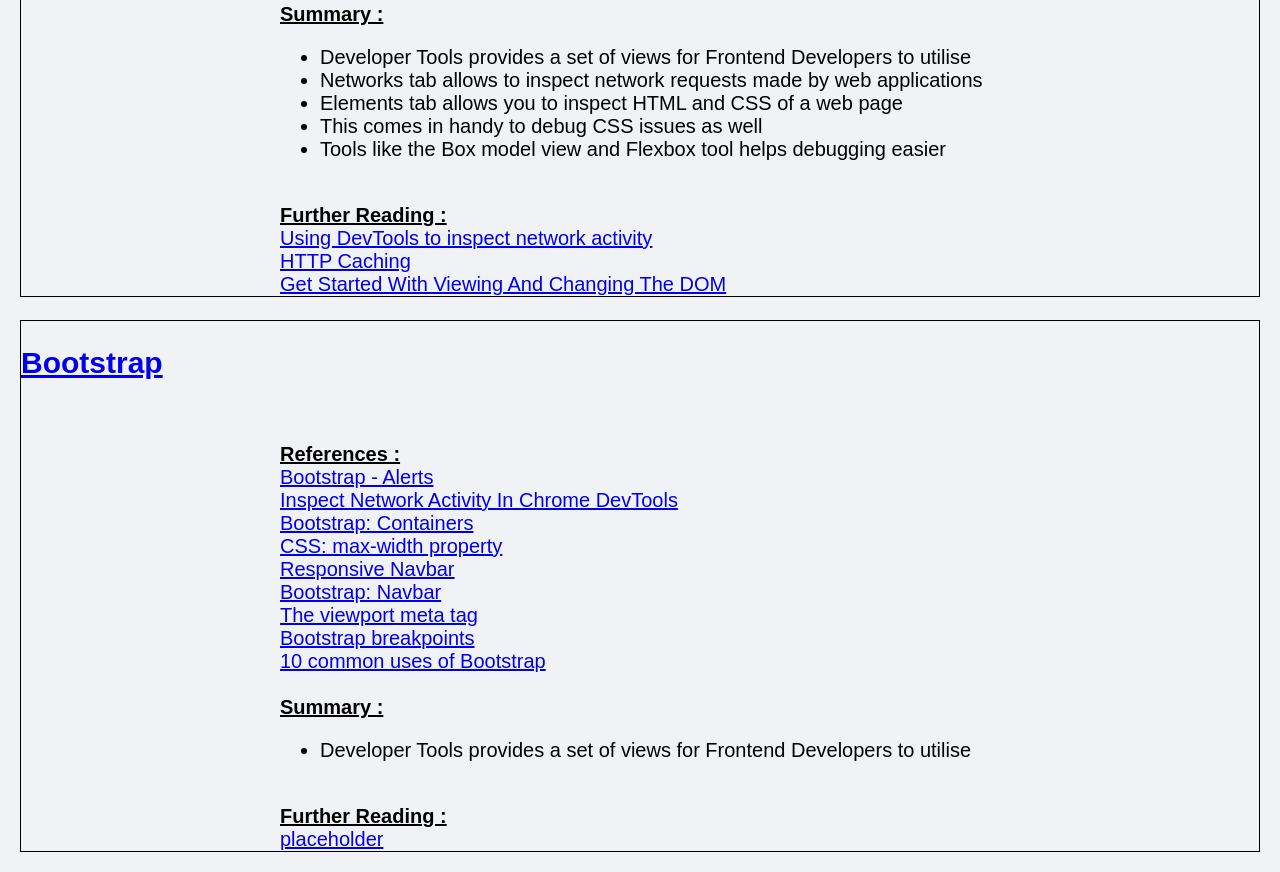
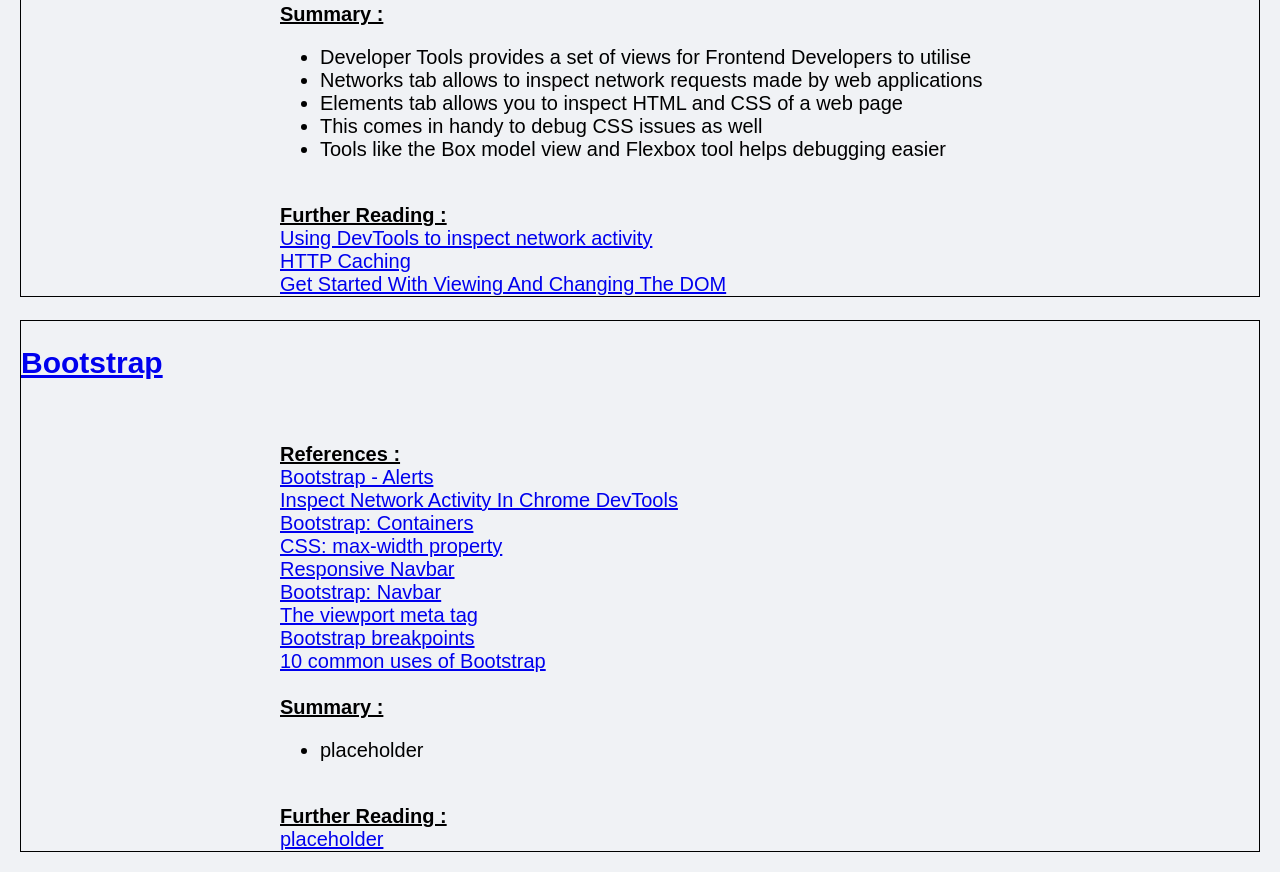
Before and after one commit to DionneNoellaBarretto/Crio.doLearning, a plain HTML site: page index.html in a window 1280 px wide. Shown: the part 4909-5781 px from the top of the page. Drawn offline with nearby package versions, Linux system fonts and the light colour scheme; a script that the page names is missing.

Commit message:
nootstrap placeholder linked

```diff
--- a/index.html
+++ b/index.html
@@ -422,7 +422,7 @@
       <br />
       <div><strong> Summary :</strong> <br />
         <ul>
-          <li>Developer Tools provides a set of views for Frontend Developers to utilise
+          <li>placeholder
           </li>
         </ul>
 
```
